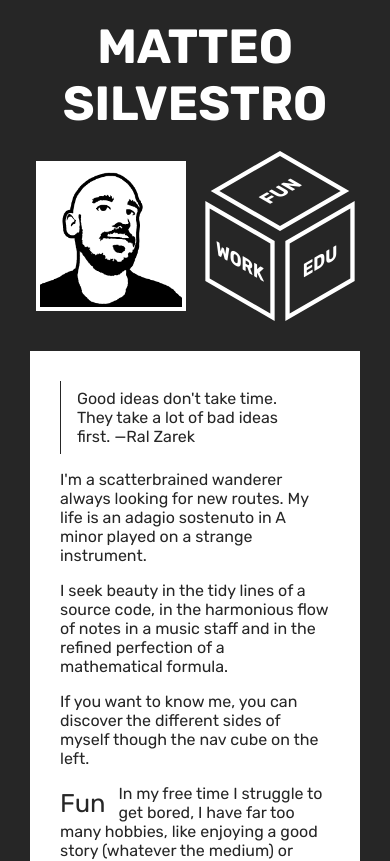
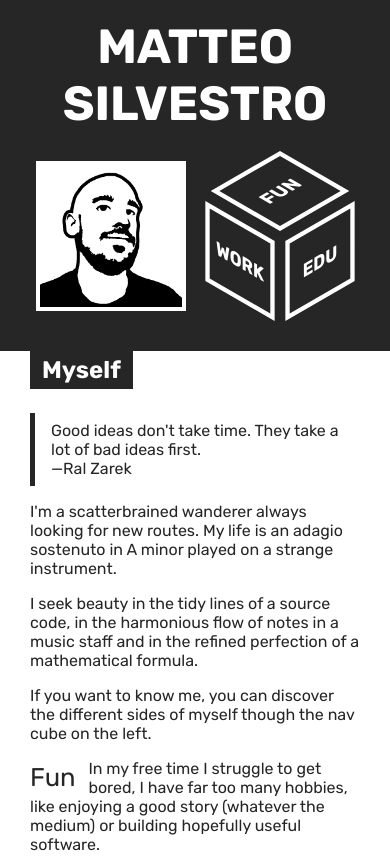
Before and after one commit to msilvestro/matteosilvestro, a React (Create React App) app: page / in a window 390 px wide. Shown: the top 861 px of the page. Built offline with nearby package versions, Linux system fonts and the light colour scheme.

Commit message:
Add title and fix styles
Fix blockquotes new lines and mobile site style.

```diff
--- a/public/index.html
+++ b/public/index.html
@@ -7,7 +7,7 @@
     <meta name="theme-color" content="#000000" />
     <meta
       name="description"
-      content="Web site created using create-react-app"
+      content="I'm Matteo Silvestro, a scatterbrained wanderer always looking for new routes. This is my personal page, in which I express myself and showcase my works."
     />
     <link rel="apple-touch-icon" href="%PUBLIC_URL%/logo192.png" />
     <!--
@@ -24,7 +24,7 @@
       work correctly both with client-side routing and a non-root public URL.
       Learn how to configure a non-root public URL by running `npm run build`.
     -->
-    <title>React App</title>
+    <title>Matteo Silvestro</title>
   </head>
   <body>
     <noscript>You need to enable JavaScript to run this app.</noscript>
--- a/src/App.css
+++ b/src/App.css
@@ -58,18 +58,24 @@ section.content {
   background-color: white;
   color: #262626;
   padding: 30px;
+  padding-top: 0;
   margin: 0 30px;
 }
 
 section.content > h2 {
-  display: none;
+  display: inline-block;
+  background-color: #262626;
+  color: white;
+  margin: 0;
+  margin-bottom: 1em;
+  padding: 0.2em 0.5em;
 }
 
 section.content > h3 {
   float: left;
   font-weight: normal;
   font-size: 1.6em;
-  margin: 0.15em 0.5em;
+  margin: 0.14em 0.5em;
   margin-left: 0;
 }
 
@@ -82,6 +88,7 @@ section.content > h3 {
   .main {
     display: flex;
     flex-direction: column;
+    margin-bottom: 0;
   }
 
   .sidebar > nav {
@@ -96,4 +103,8 @@ section.content > h3 {
     margin-right: 20px;
     margin-bottom: 0;
   }
+
+  section.content {
+    margin: 0;
+  }
 }
--- a/src/App.tsx
+++ b/src/App.tsx
@@ -7,10 +7,10 @@ import MarkdownContent from "./components/MarkdownContent"
 
 import { toggleClass } from "./utils/css"
 
-import { getPage, PageNames } from "./pages"
+import { getPage, PageName } from "./pages"
 
 const App = () => {
-  const [page, setPage] = useState<PageNames>("index")
+  const [page, setPage] = useState<PageName>("index")
 
   return (
     <div className="website">
@@ -46,8 +46,8 @@ const App = () => {
                 },
                 bottomRight: {
                   name: "Edu",
-                  onClick: () => setPage("education"),
-                  selected: page === "education",
+                  onClick: () => setPage("edu"),
+                  selected: page === "edu",
                 },
               }}
               margin={10}
--- a/src/index.css
+++ b/src/index.css
@@ -39,5 +39,9 @@ blockquote {
   margin: 0;
   margin-bottom: 1em;
   padding: 0.5em 1em;
-  border-left: 1px solid #262626;
+  border-left: 5px solid #262626;
 }
+
+blockquote > p {
+  white-space: pre-line;
+}
--- a/src/pages/index.ts
+++ b/src/pages/index.ts
@@ -1,19 +1,17 @@
 import indexFile from "./index.md"
 import funFile from "./fun.md"
-import educationFile from "./education.md"
+import eduFile from "./edu.md"
 import workFile from "./work.md"
 
-export type PageNames = "index" | "fun" | "education" | "work"
+export type PageName = "index" | "fun" | "edu" | "work"
 
-export const getPage = (pageName: PageNames) => {
-  switch (pageName) {
-    case "index":
-      return indexFile
-    case "fun":
-      return funFile
-    case "education":
-      return educationFile
-    case "work":
-      return workFile
-  }
+const pages = {
+  index: { file: indexFile },
+  fun: { file: funFile },
+  edu: { file: eduFile },
+  work: { file: workFile },
 }
+
+export const getPage = (pageName: PageName) => {
+  return pages[pageName].file
+}
```
Also changed, not shown: src/pages/edu.md (renamed from src/pages/education.md).
